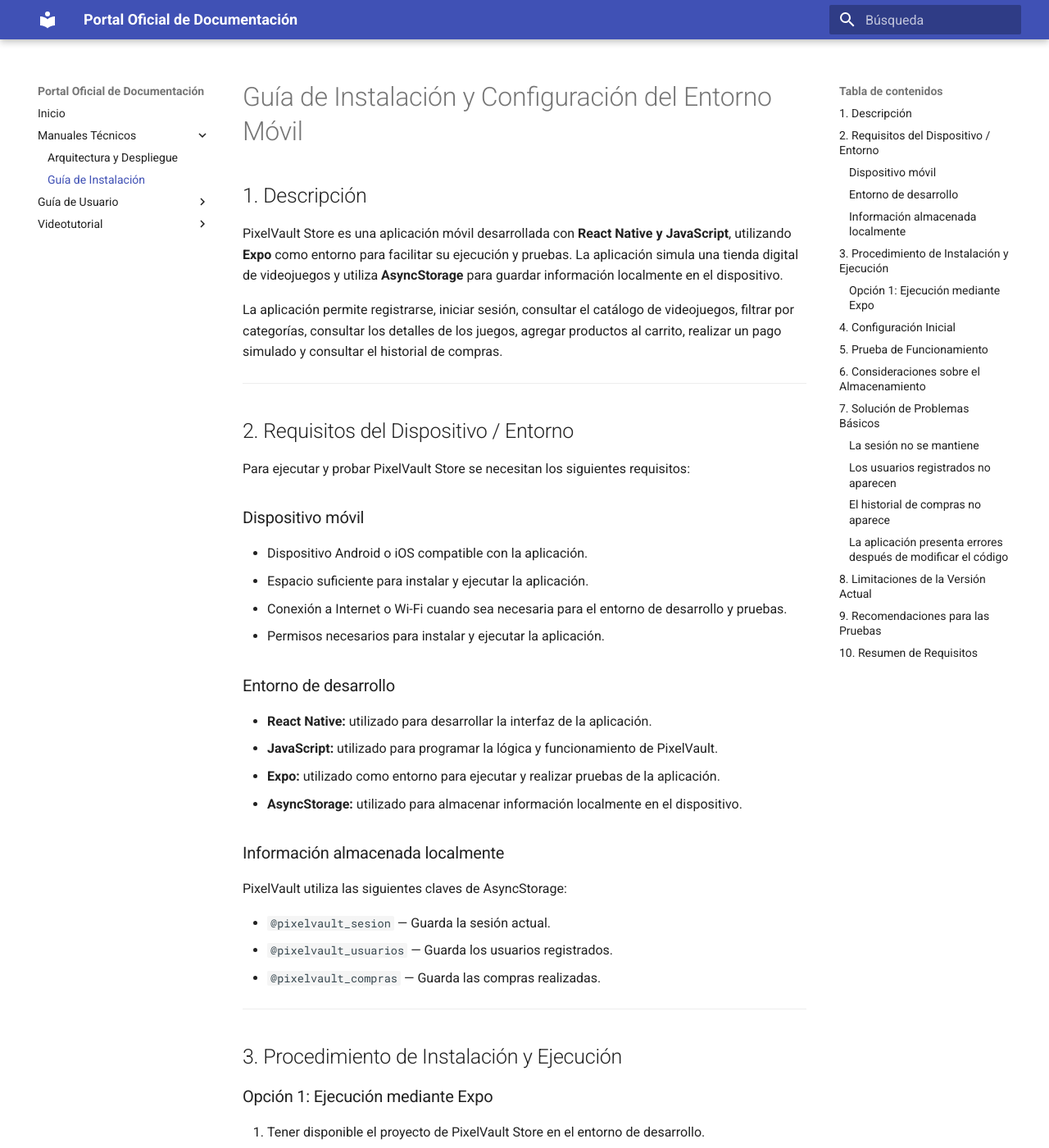
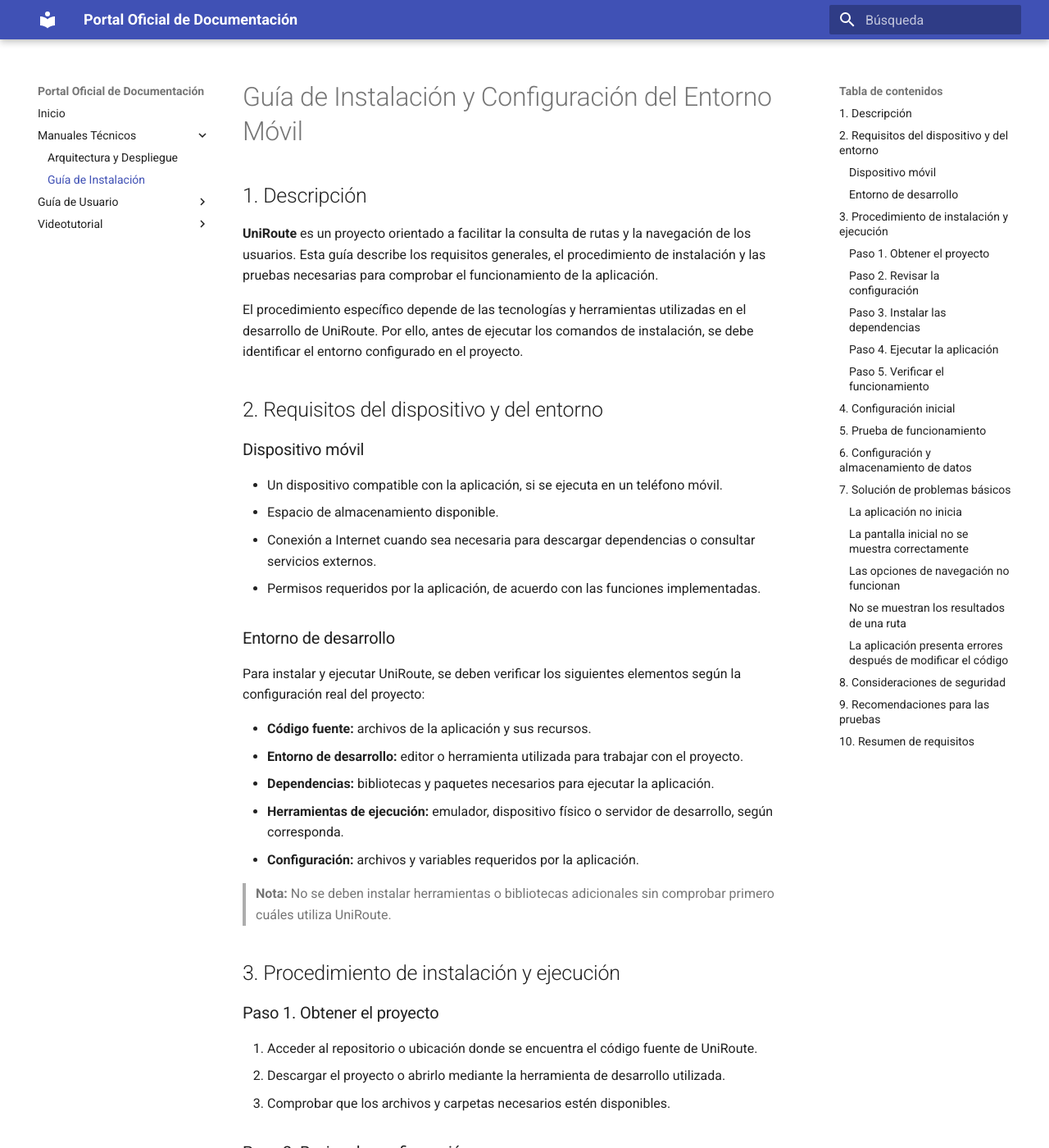
Before and after one commit to meymarroquin2008/Docu_AppMovil_Modulo35, an MkDocs documentation site: the page built from docs/instalacion_movil.md, in a window 1280 px wide and 1400 px high. Shown: the whole window at 82% size. Built offline with MkDocs 1.6.1 and Material for MkDocs 9.7.7, drawn with Linux system fonts in a browser that asks for light colours; some of the changed text lies outside the part shown.

Commit message:
docs: adapta guía de instalación móvil a UniRoute

````diff
--- a/docs/instalacion_movil.md
+++ b/docs/instalacion_movil.md
@@ -2,194 +2,185 @@
 
 ## 1. Descripción
 
-PixelVault Store es una aplicación móvil desarrollada con **React Native y JavaScript**, utilizando **Expo** como entorno para facilitar su ejecución y pruebas. La aplicación simula una tienda digital de videojuegos y utiliza **AsyncStorage** para guardar información localmente en el dispositivo.
+**UniRoute** es un proyecto orientado a facilitar la consulta de rutas y la navegación de los usuarios. Esta guía describe los requisitos generales, el procedimiento de instalación y las pruebas necesarias para comprobar el funcionamiento de la aplicación.
 
-La aplicación permite registrarse, iniciar sesión, consultar el catálogo de videojuegos, filtrar por categorías, consultar los detalles de los juegos, agregar productos al carrito, realizar un pago simulado y consultar el historial de compras.
+El procedimiento específico depende de las tecnologías y herramientas utilizadas en el desarrollo de UniRoute. Por ello, antes de ejecutar los comandos de instalación, se debe identificar el entorno configurado en el proyecto.
 
----
-
-## 2. Requisitos del Dispositivo / Entorno
-
-Para ejecutar y probar PixelVault Store se necesitan los siguientes requisitos:
+## 2. Requisitos del dispositivo y del entorno
 
 ### Dispositivo móvil
 
-* Dispositivo Android o iOS compatible con la aplicación.
-* Espacio suficiente para instalar y ejecutar la aplicación.
-* Conexión a Internet o Wi-Fi cuando sea necesaria para el entorno de desarrollo y pruebas.
-* Permisos necesarios para instalar y ejecutar la aplicación.
+- Un dispositivo compatible con la aplicación, si se ejecuta en un teléfono móvil.
+- Espacio de almacenamiento disponible.
+- Conexión a Internet cuando sea necesaria para descargar dependencias o consultar servicios externos.
+- Permisos requeridos por la aplicación, de acuerdo con las funciones implementadas.
 
 ### Entorno de desarrollo
 
-* **React Native:** utilizado para desarrollar la interfaz de la aplicación.
-* **JavaScript:** utilizado para programar la lógica y funcionamiento de PixelVault.
-* **Expo:** utilizado como entorno para ejecutar y realizar pruebas de la aplicación.
-* **AsyncStorage:** utilizado para almacenar información localmente en el dispositivo.
+Para instalar y ejecutar UniRoute, se deben verificar los siguientes elementos según la configuración real del proyecto:
 
-### Información almacenada localmente
+- **Código fuente:** archivos de la aplicación y sus recursos.
+- **Entorno de desarrollo:** editor o herramienta utilizada para trabajar con el proyecto.
+- **Dependencias:** bibliotecas y paquetes necesarios para ejecutar la aplicación.
+- **Herramientas de ejecución:** emulador, dispositivo físico o servidor de desarrollo, según corresponda.
+- **Configuración:** archivos y variables requeridos por la aplicación.
 
-PixelVault utiliza las siguientes claves de AsyncStorage:
+> **Nota:** No se deben instalar herramientas o bibliotecas adicionales sin comprobar primero cuáles utiliza UniRoute.
 
-* `@pixelvault_sesion` — Guarda la sesión actual.
-* `@pixelvault_usuarios` — Guarda los usuarios registrados.
-* `@pixelvault_compras` — Guarda las compras realizadas.
+## 3. Procedimiento de instalación y ejecución
 
----
+### Paso 1. Obtener el proyecto
 
-## 3. Procedimiento de Instalación y Ejecución
+1. Acceder al repositorio o ubicación donde se encuentra el código fuente de UniRoute.
+2. Descargar el proyecto o abrirlo mediante la herramienta de desarrollo utilizada.
+3. Comprobar que los archivos y carpetas necesarios estén disponibles.
 
-### Opción 1: Ejecución mediante Expo
+### Paso 2. Revisar la configuración
 
-1. Tener disponible el proyecto de PixelVault Store en el entorno de desarrollo.
-2. Abrir el proyecto utilizando el entorno configurado para trabajar con React Native y Expo.
-3. Iniciar el proyecto mediante Expo.
-4. Utilizar un dispositivo móvil compatible o un emulador para realizar las pruebas.
-5. Abrir la aplicación PixelVault Store.
-6. Verificar que aparezca correctamente la pantalla de inicio de sesión o la pantalla principal si existe una sesión guardada.
+1. Identificar los archivos de configuración del proyecto.
+2. Consultar las instrucciones de instalación incluidas en el repositorio, si existen.
+3. Verificar qué dependencias y herramientas necesita la aplicación.
+4. Comprobar si se requieren variables de entorno o servicios adicionales.
 
-Expo facilita el desarrollo y las pruebas de la aplicación móvil.
+### Paso 3. Instalar las dependencias
 
----
+Instalar las dependencias siguiendo las instrucciones correspondientes al lenguaje, framework o plataforma que utiliza UniRoute.
 
-## 4. Configuración Inicial
+No se deben ejecutar comandos de instalación de React Native, Expo u otras tecnologías sin confirmar que forman parte del proyecto.
 
-Al iniciar la aplicación, PixelVault ejecuta un proceso de carga de información almacenada previamente.
+### Paso 4. Ejecutar la aplicación
 
-La aplicación utiliza:
+1. Iniciar la aplicación utilizando el procedimiento definido para el proyecto.
+2. Si corresponde, abrirla en un emulador o dispositivo móvil compatible.
+3. Esperar a que finalice el proceso de carga.
+4. Comprobar que la pantalla inicial se muestre correctamente.
+5. Revisar los mensajes de error que puedan aparecer durante la ejecución.
 
-```javascript
-useEffect(() => {
-  cargarDatosGuardados();
-}, []);
-```
+### Paso 5. Verificar el funcionamiento
 
-Este proceso permite recuperar información guardada mediante AsyncStorage, como:
+Una vez iniciada la aplicación, realizar las pruebas descritas en la sección 5 de esta guía.
 
-* Usuarios registrados.
-* Compras anteriores.
-* Sesión activa.
+## 4. Configuración inicial
 
-Si existe una sesión válida, la aplicación puede restaurarla y permitir el acceso nuevamente sin que el usuario tenga que iniciar sesión.
+Al iniciar UniRoute, se debe comprobar que la aplicación cargue correctamente sus componentes y recursos.
 
----
+Durante esta revisión, se recomienda verificar:
 
-## 5. Prueba de Funcionamiento
+- La visualización de la pantalla inicial.
+- La disponibilidad de las opciones de navegación.
+- El funcionamiento de los formularios o campos de entrada que existan.
+- La selección del punto de origen y del destino, si estas funciones están implementadas.
+- La consulta y visualización de rutas, de acuerdo con las capacidades reales del proyecto.
+- La conexión con los servicios externos que sean necesarios, si corresponde.
 
-Después de ejecutar la aplicación, se recomienda comprobar las principales funciones:
+La recuperación de sesiones, el almacenamiento local y la carga automática de información solo deben documentarse como funciones disponibles cuando hayan sido verificadas en el código de UniRoute.
 
-1. Abrir PixelVault Store.
-2. Crear una cuenta utilizando los datos solicitados.
-3. Iniciar sesión con las credenciales registradas.
-4. Comprobar que se muestre el catálogo de videojuegos.
-5. Seleccionar una categoría.
-6. Consultar los detalles de un videojuego.
-7. Agregar un videojuego al carrito.
-8. Comprobar que el total se calcule automáticamente.
-9. Realizar el proceso de pago simulado.
-10. Verificar que se genere el número de transacción.
-11. Consultar el historial de compras.
-12. Cerrar sesión.
-13. Volver a iniciar la aplicación y comprobar la recuperación de los datos almacenados.
+## 5. Prueba de funcionamiento
 
----
+Después de ejecutar la aplicación, se recomienda realizar las siguientes comprobaciones:
 
-## 6. Consideraciones sobre el Almacenamiento
+1. Abrir UniRoute.
+2. Verificar que la pantalla inicial se muestre correctamente.
+3. Revisar las opciones disponibles en el menú o interfaz.
+4. Comprobar que los elementos de navegación respondan a las acciones del usuario.
+5. Seleccionar un punto de origen, si la función está disponible.
+6. Seleccionar un destino, si la función está disponible.
+7. Consultar una ruta utilizando las opciones implementadas.
+8. Verificar que los resultados se presenten correctamente.
+9. Comprobar el comportamiento de los botones, formularios y mensajes informativos.
+10. Revisar el funcionamiento de la aplicación ante datos incorrectos o campos vacíos.
+11. Cerrar y volver a abrir la aplicación para comprobar su comportamiento.
+12. Registrar los errores encontrados para facilitar su corrección.
 
-PixelVault utiliza almacenamiento local mediante AsyncStorage. Esto permite conservar información después de cerrar la aplicación.
+Las pruebas deben adaptarse a las funciones que realmente estén disponibles en la versión actual de UniRoute.
 
-Los principales datos almacenados son:
+## 6. Configuración y almacenamiento de datos
 
-| Información          | Clave                  |
-| -------------------- | ---------------------- |
-| Sesión actual        | `@pixelvault_sesion`   |
-| Usuarios registrados | `@pixelvault_usuarios` |
-| Compras realizadas   | `@pixelvault_compras`  |
+El almacenamiento de información depende de la arquitectura implementada en UniRoute.
 
-El funcionamiento de la aplicación depende de que estas claves se mantengan correctamente configuradas.
+Para documentarlo correctamente, se debe verificar si el proyecto utiliza almacenamiento local, una base de datos, servicios web u otro mecanismo.
 
----
+Durante la revisión, comprobar:
 
-## 7. Solución de Problemas Básicos
+- Qué información se guarda y dónde.
+- Cómo se recuperan los datos necesarios.
+- Si existen archivos de configuración o variables de entorno.
+- Qué servicios externos necesita la aplicación.
+- Qué información se conserva al cerrar la aplicación.
 
-### La sesión no se mantiene
+No se deben agregar nombres de claves de almacenamiento, tablas, bases de datos o servicios que no hayan sido identificados en el código fuente.
 
-Verificar que AsyncStorage esté correctamente configurado y que la clave:
+## 7. Solución de problemas básicos
 
-```text
-@pixelvault_sesion
-```
+### La aplicación no inicia
 
-se encuentre correctamente utilizada en el código.
+- Verificar que se hayan seguido las instrucciones de instalación.
+- Comprobar que las dependencias estén instaladas.
+- Revisar los mensajes de error de la herramienta de desarrollo.
+- Confirmar que la configuración del proyecto sea correcta.
 
-### Los usuarios registrados no aparecen
+### La pantalla inicial no se muestra correctamente
 
-Verificar la clave:
+- Revisar los componentes y recursos utilizados por la pantalla.
+- Comprobar las rutas de los archivos y las importaciones.
+- Verificar que no existan errores durante la carga de la aplicación.
 
-```text
-@pixelvault_usuarios
-```
+### Las opciones de navegación no funcionan
 
-y comprobar que los datos estén siendo guardados y recuperados correctamente mediante AsyncStorage.
+- Comprobar que los botones y enlaces estén conectados a sus acciones correspondientes.
+- Revisar la configuración de navegación.
+- Verificar que no existan errores en la lógica de los componentes.
 
-### El historial de compras no aparece
+### No se muestran los resultados de una ruta
 
-Verificar la clave:
-
-```text
-@pixelvault_compras
-```
-
-y comprobar que las compras hayan sido guardadas correctamente.
+- Comprobar que los datos de origen y destino sean válidos.
+- Verificar que la función de consulta esté implementada correctamente.
+- Revisar la conexión a Internet si la consulta depende de un servicio externo.
+- Consultar los mensajes de error para identificar la causa del problema.
 
 ### La aplicación presenta errores después de modificar el código
 
-Se deben revisar las importaciones, los estados utilizados por los componentes y la configuración de AsyncStorage, ya que estos elementos son necesarios para el funcionamiento de PixelVault.
+- Revisar los cambios realizados.
+- Comprobar las importaciones y dependencias.
+- Verificar la sintaxis del código.
+- Ejecutar nuevamente las pruebas después de corregir los errores.
 
----
+## 8. Consideraciones de seguridad
 
-## 8. Limitaciones de la Versión Actual
+Durante la instalación y las pruebas de UniRoute, se recomienda:
 
-PixelVault es un proyecto académico que utiliza almacenamiento local mediante AsyncStorage.
+- No compartir contraseñas, claves privadas ni credenciales.
+- No publicar variables de entorno que contengan información confidencial.
+- Utilizar datos de prueba cuando sea posible.
+- Verificar los permisos solicitados por la aplicación.
+- Comprobar que la información enviada a servicios externos se gestione de manera adecuada.
+- Evitar afirmar que los datos están cifrados o protegidos mediante mecanismos específicos sin comprobar su implementación.
 
-Actualmente:
+## 9. Recomendaciones para las pruebas
 
-* Las cuentas se almacenan localmente.
-* Las contraseñas no utilizan un sistema de cifrado o hashing de servidor.
-* El proceso de pago es únicamente una simulación.
-* No existe conexión con un banco o una plataforma de pagos real.
-* No se deben utilizar datos reales de tarjetas durante las pruebas.
+Para obtener resultados confiables, se recomienda:
 
-Por lo tanto, la aplicación está diseñada principalmente para fines académicos y de demostración.
+- Seguir el procedimiento de instalación correspondiente al proyecto.
+- Utilizar una versión compatible de las herramientas requeridas.
+- Probar la aplicación en los dispositivos o entornos disponibles.
+- Verificar la navegación entre las pantallas.
+- Comprobar las funciones principales relacionadas con la consulta de rutas.
+- Registrar los errores y las condiciones en las que aparecen.
+- Repetir las pruebas después de realizar modificaciones.
+- Mantener actualizadas las instrucciones de instalación cuando cambie la configuración del proyecto.
 
----
+## 10. Resumen de requisitos
 
-## 9. Recomendaciones para las Pruebas
+| Requisito | Estado |
+|---|---|
+| Código fuente de UniRoute | Necesario |
+| Entorno de desarrollo compatible | Según la tecnología utilizada |
+| Dependencias del proyecto | Según la configuración |
+| Dispositivo o emulador | Si corresponde a la plataforma |
+| Conexión a Internet | Cuando sea necesaria |
+| Servicios externos | Según la implementación |
+| Base de datos | Por verificar |
+| Almacenamiento local | Por verificar |
+| Sistema de autenticación | Por verificar |
 
-Durante las pruebas de PixelVault se recomienda:
-
-* Utilizar datos de prueba.
-* No introducir información bancaria real.
-* Comprobar que los formularios validen correctamente la información.
-* Verificar el funcionamiento del registro e inicio de sesión.
-* Comprobar el carrito y el cálculo automático del total.
-* Confirmar que las compras aparezcan en el historial.
-* Verificar que la sesión pueda mantenerse después de cerrar y volver a abrir la aplicación.
-
----
-
-## 10. Resumen de Requisitos
-
-| Requisito                | Utilizado en PixelVault |
-| ------------------------ | ----------------------- |
-| React Native             | Sí                      |
-| JavaScript               | Sí                      |
-| Expo                     | Sí                      |
-| AsyncStorage             | Sí                      |
-| Almacenamiento local     | Sí                      |
-| API REST externa         | No                      |
-| Servidor Backend         | No                      |
-| Base de datos en la nube | No                      |
-| Pago real                | No                      |
-| Pago simulado            | Sí                      |
-
-PixelVault Store puede ejecutarse y probarse utilizando el entorno de **React Native y Expo**, utilizando **AsyncStorage** para conservar los datos localmente en el dispositivo.
+**Conclusión:** La instalación de UniRoute debe realizarse siguiendo las herramientas y dependencias definidas en su código fuente. Antes de publicar esta guía como documentación definitiva, se deben comprobar los requisitos técnicos y ajustar los pasos a la versión real de la aplicación.
````
